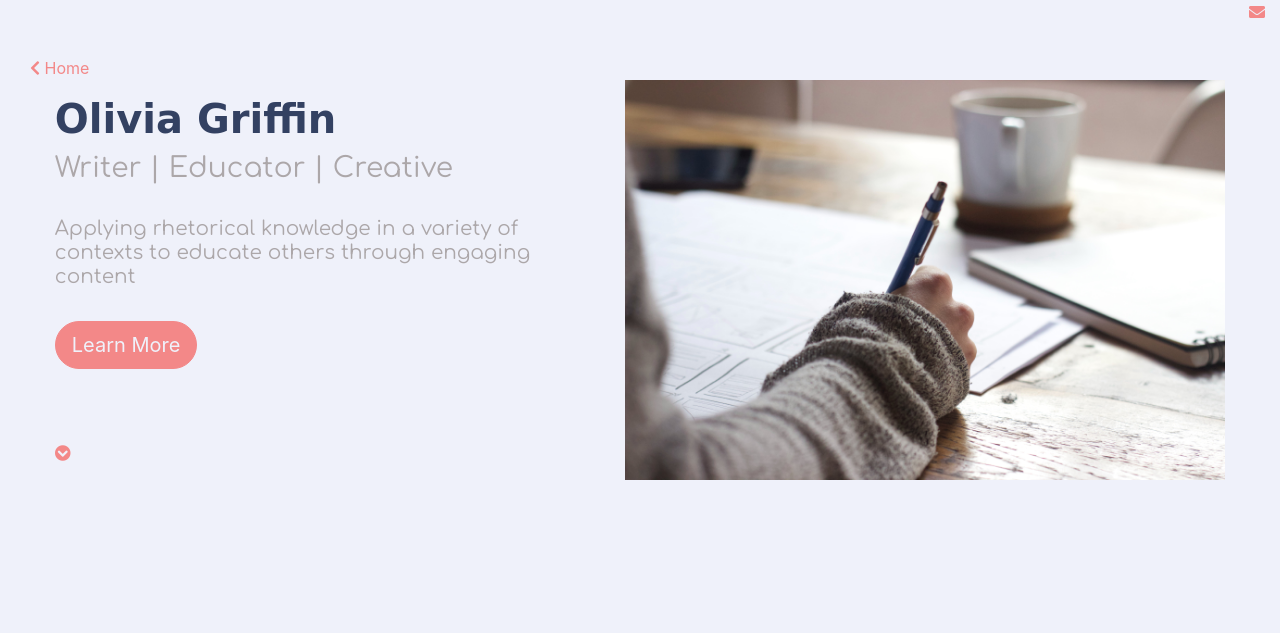
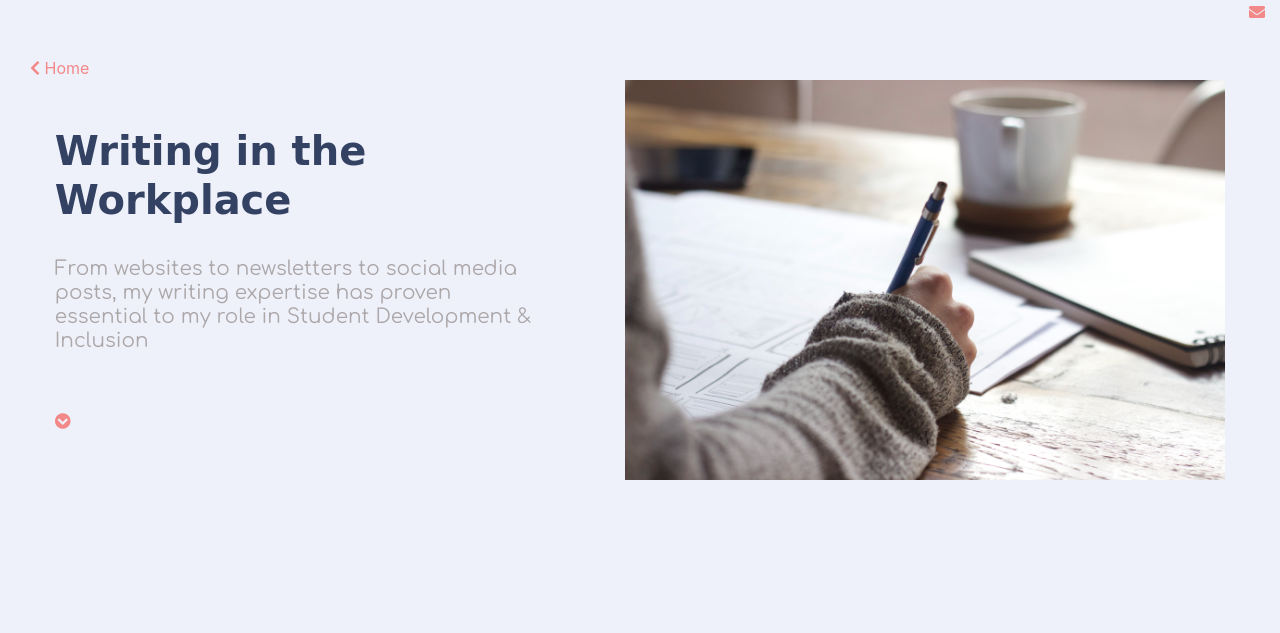
Before and after one commit to oliviagriffin/EDPS6560_Olivia_Griffin, a plain HTML site: page mywork.html in a window 1280 px wide. Shown: the top 633 px of the page. Drawn offline with nearby package versions, Linux system fonts and the light colour scheme; a web font is replaced by a local one.

Commit message:
Update mywork.html

```diff
--- a/mywork.html
+++ b/mywork.html
@@ -55,16 +55,10 @@
 			</div>
 			<div id="sec_lan_sec1" class="row justify-content-around align-items-center" style="height: 50vh;">
 				<div class="col-xl-5">
-					<h1><strong class="text_highlight">Olivia Griffin</strong></h1>
-					<h3>Writer | Educator | Creative </h3>
+					<h1><strong class="text_highlight">Writing in the Workplace</strong></h1>
 					<br>
-					<h5> Applying rhetorical knowledge in a variety of contexts to educate others through engaging content </h5>
-					<br>
+					<h5> From websites to newsletters to social media posts, my writing expertise has proven essential to my role in Student Development & Inclusion </h5>
 
-					<a class="btn btn-lg btn-primary rounded-pill" role="button" href="learnmore.html">Learn More</a>
-
-					<br>
-					<br>
 					<br>
 					<a href="#sec_lan_sec2">
 						<span>Scroll Down</span><br />
```
